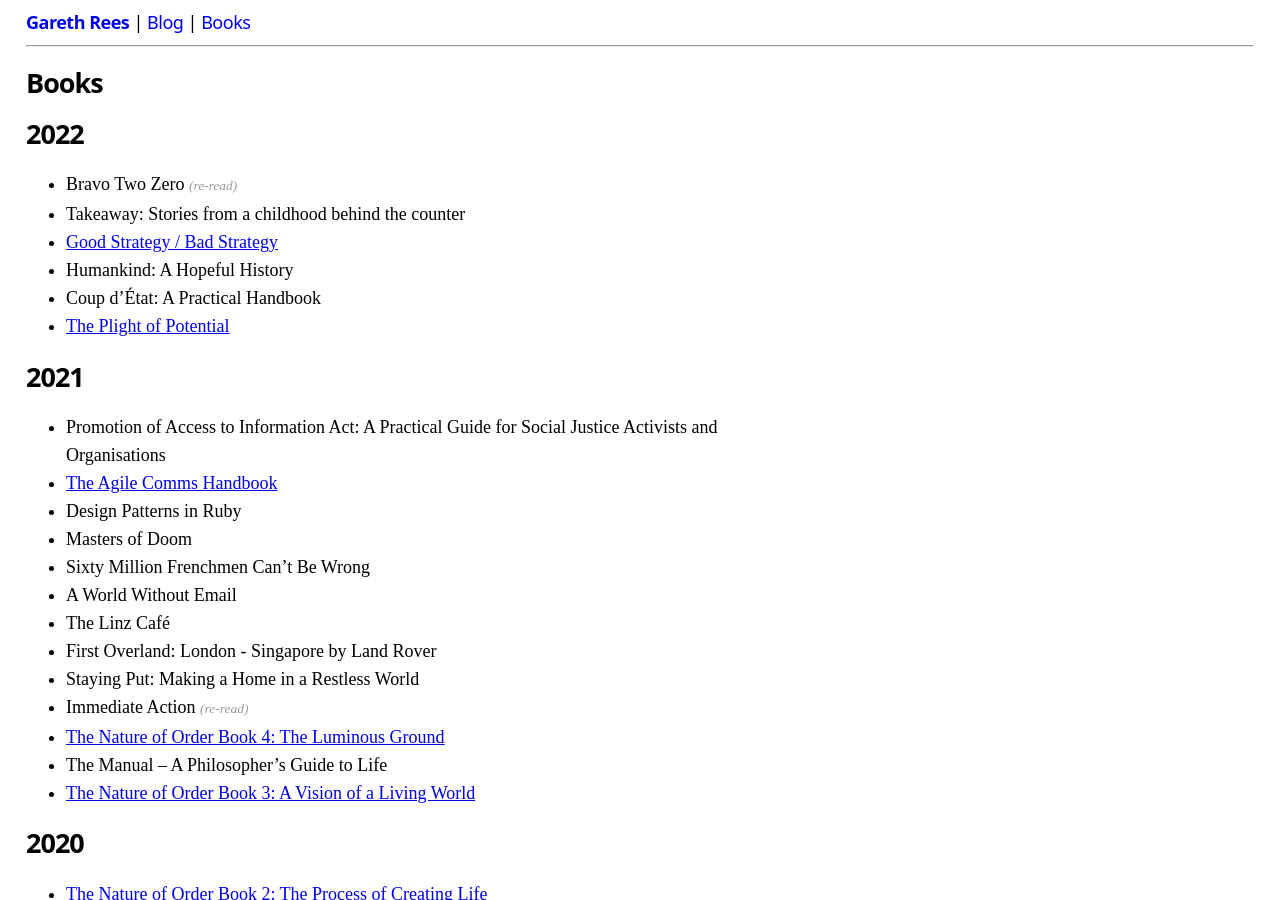
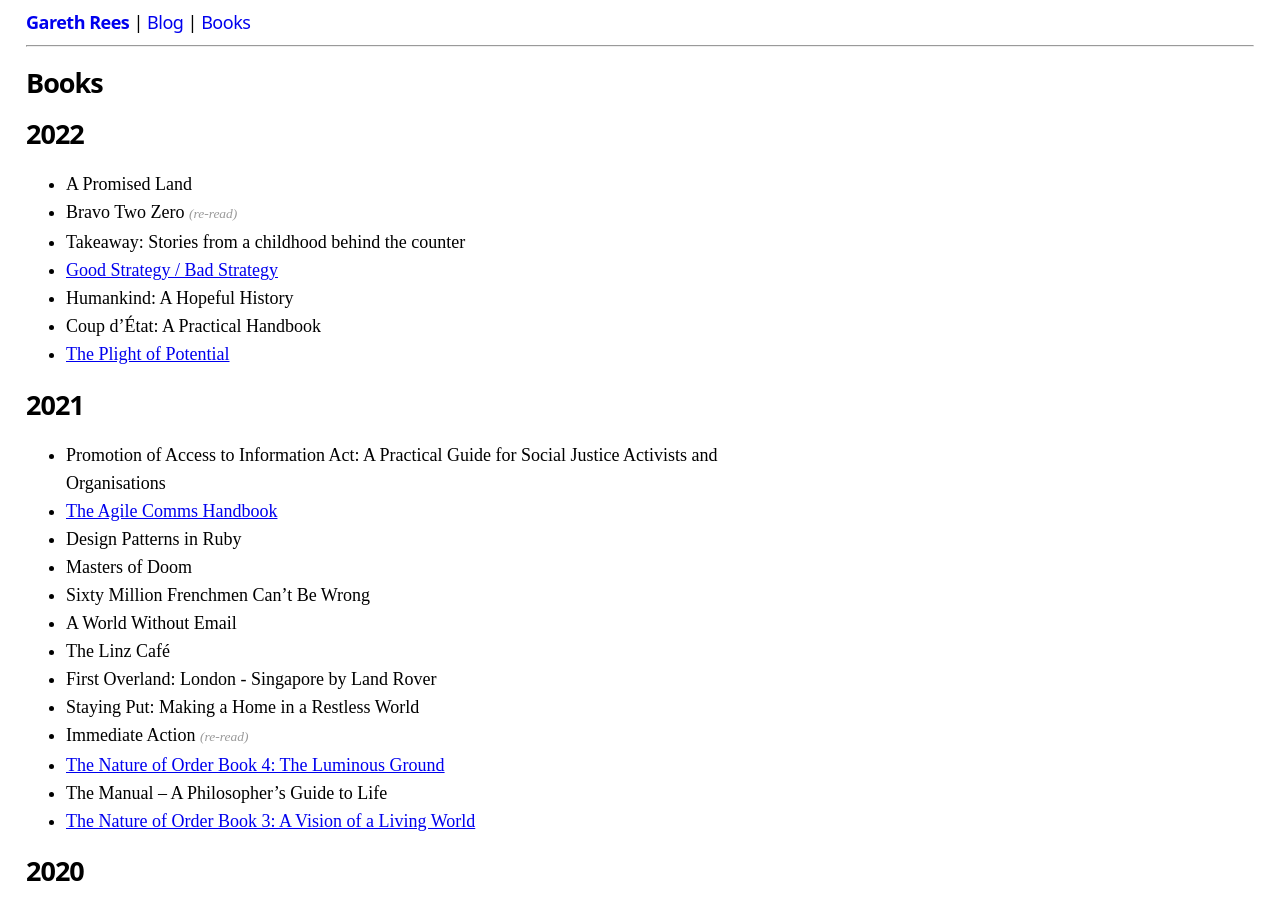
Before and after one commit to garethrees/garethrees.github.com, a Jekyll site: the page built from books.html, in a window 1280 px wide and 900 px high. Built offline with Jekyll 4.4.1, drawn with Linux system fonts in a browser that asks for light colours.

Commit message:
Add Obama

```diff
--- a/_data/books.yml
+++ b/_data/books.yml
@@ -1,4 +1,5 @@
 2022:
+- title: A Promised Land
 - title: Bravo Two Zero
   note: re-read
 - title: "Takeaway: Stories from a childhood behind the counter"
```
